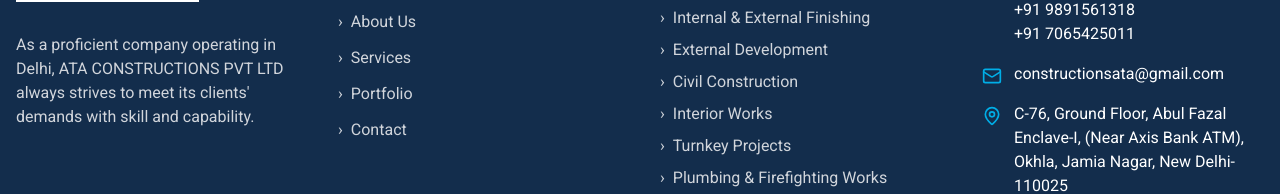
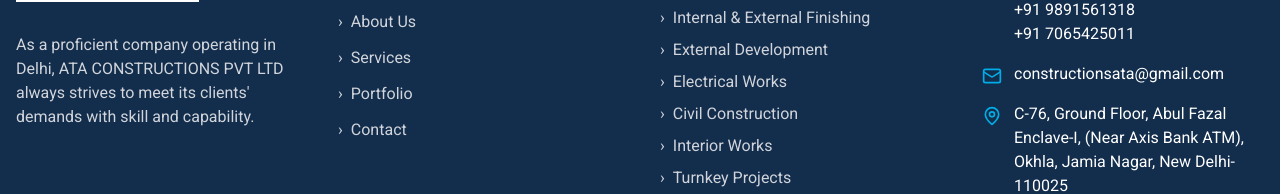
Before and after one commit to punyam01/ATA-Construction, a Next.js app: page / in a window 1280 px wide. Shown: the part 4859-5053 px from the top of the page. Built offline with nearby package versions, Linux system fonts and the light colour scheme.

Commit message:
Update footer.tsx

```diff
--- a/components/footer.tsx
+++ b/components/footer.tsx
@@ -109,6 +109,14 @@ const Footer = () => {
                   href="/services"
                   className="text-gray-300 hover:text-[#00aee7] transition-colors flex items-center"
                 >
+                  <span className="mr-2">›</span> Electrical Works
+                </Link>
+              </li>
+              <li>
+                <Link
+                  href="/services"
+                  className="text-gray-300 hover:text-[#00aee7] transition-colors flex items-center"
+                >
                   <span className="mr-2">›</span> Civil Construction
                 </Link>
               </li>
```
